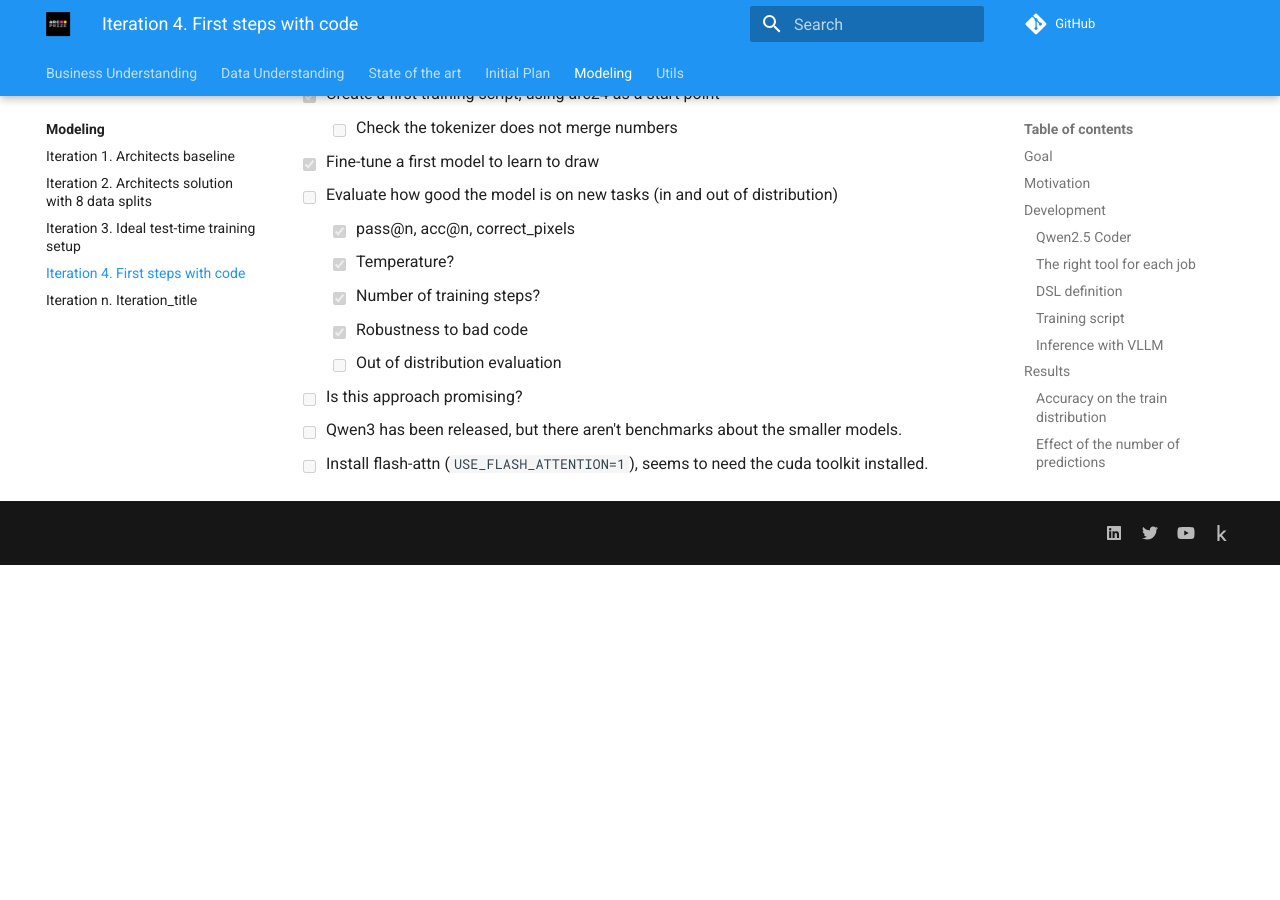
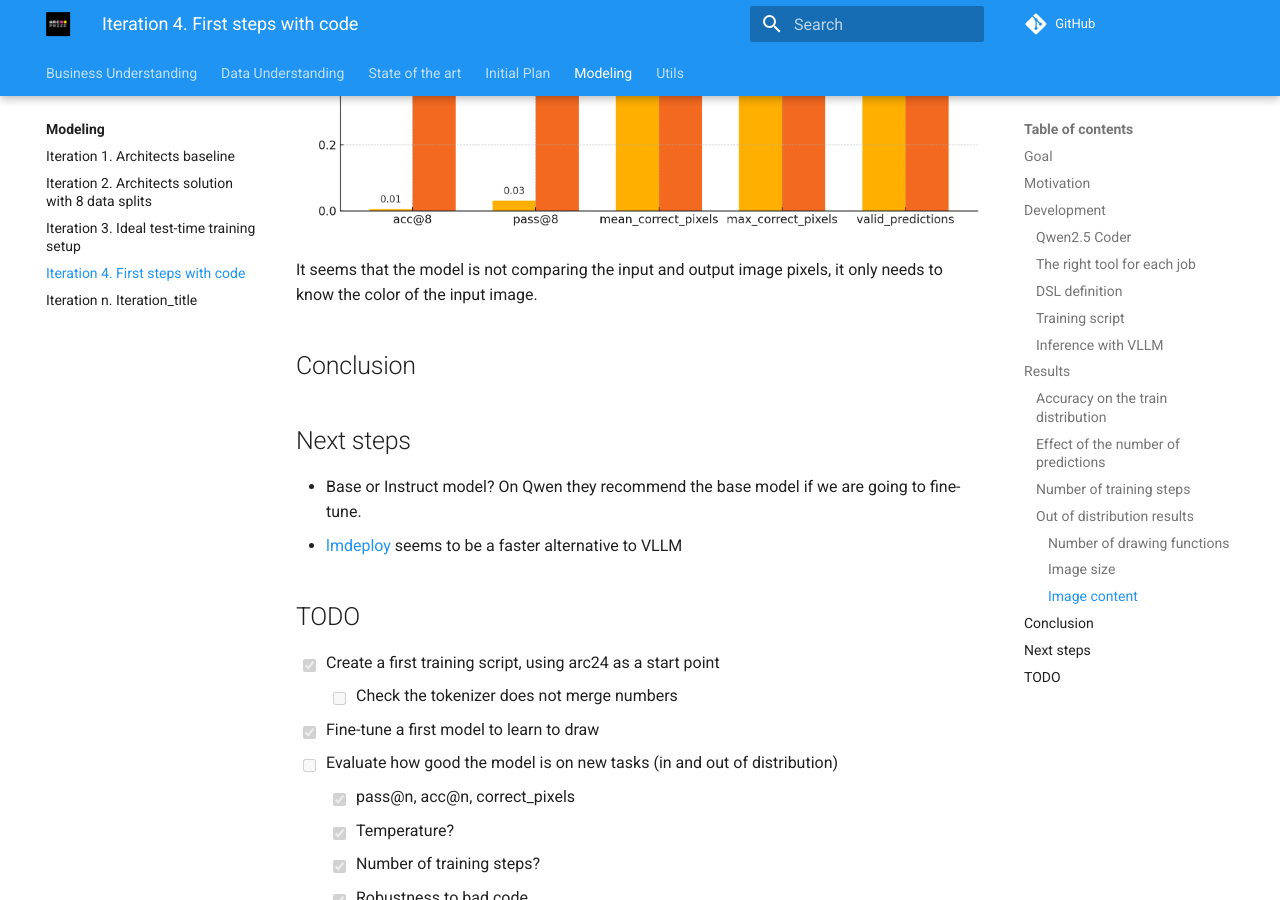
Before and after one commit to ironbar/arc25, an MkDocs documentation site: the page built from docs/modeling/Iteration_04_first_steps_with_code.md, in a window 1280 px wide and 900 px high, scrolled down 5597 px. Built offline with MkDocs 1.6.1 and Material for MkDocs 9.7.7, drawn with Linux system fonts in a browser that asks for light colours; comment, search, counter and statistics services are not loaded; before the commit the page ends 6162 px from its top, so only the background shows below that; some of the changed text lies outside the part shown.

Commit message:
finished out of distribution results

```diff
--- a/docs/modeling/Iteration_04_first_steps_with_code.md
+++ b/docs/modeling/Iteration_04_first_steps_with_code.md
@@ -120,6 +120,8 @@
 We can think of 3 different dimensions to study the behaviour of the model with out of distribution tasks.
 The model has been trained with tasks with 1-5 drawings and an image size between 3 and 10.
 
+The following plots show a clear degradation of accuracy when we got farther from the training distribution.
+
 #### Number of drawing functions
 
 ![number of drawings](res/1746196996841_image.png)
@@ -129,6 +131,11 @@
 ![image size](res/1746193758598_image.png)
 
 #### Image content
+
+![img content](res/1746197484806_image.png)
+
+It seems that the model is not comparing the input and output image pixels, it only needs to know the color
+of the input image.
 
 ## Conclusion
 
@@ -147,7 +154,7 @@
   - [x] Temperature?
   - [x] Number of training steps?
   - [x] Robustness to bad code
-  - [ ] Out of distribution evaluation
+  - [x] Out of distribution evaluation
 - [ ] Is this approach promising?
 - [ ] Qwen3 has been released, but there aren't benchmarks about the smaller models.
 - [ ] Install flash-attn (`USE_FLASH_ATTENTION=1`), seems to need the cuda toolkit installed.
```
Also changed, not shown: docs/modeling/res/1746197484806_image.png (added), 2 other files.
